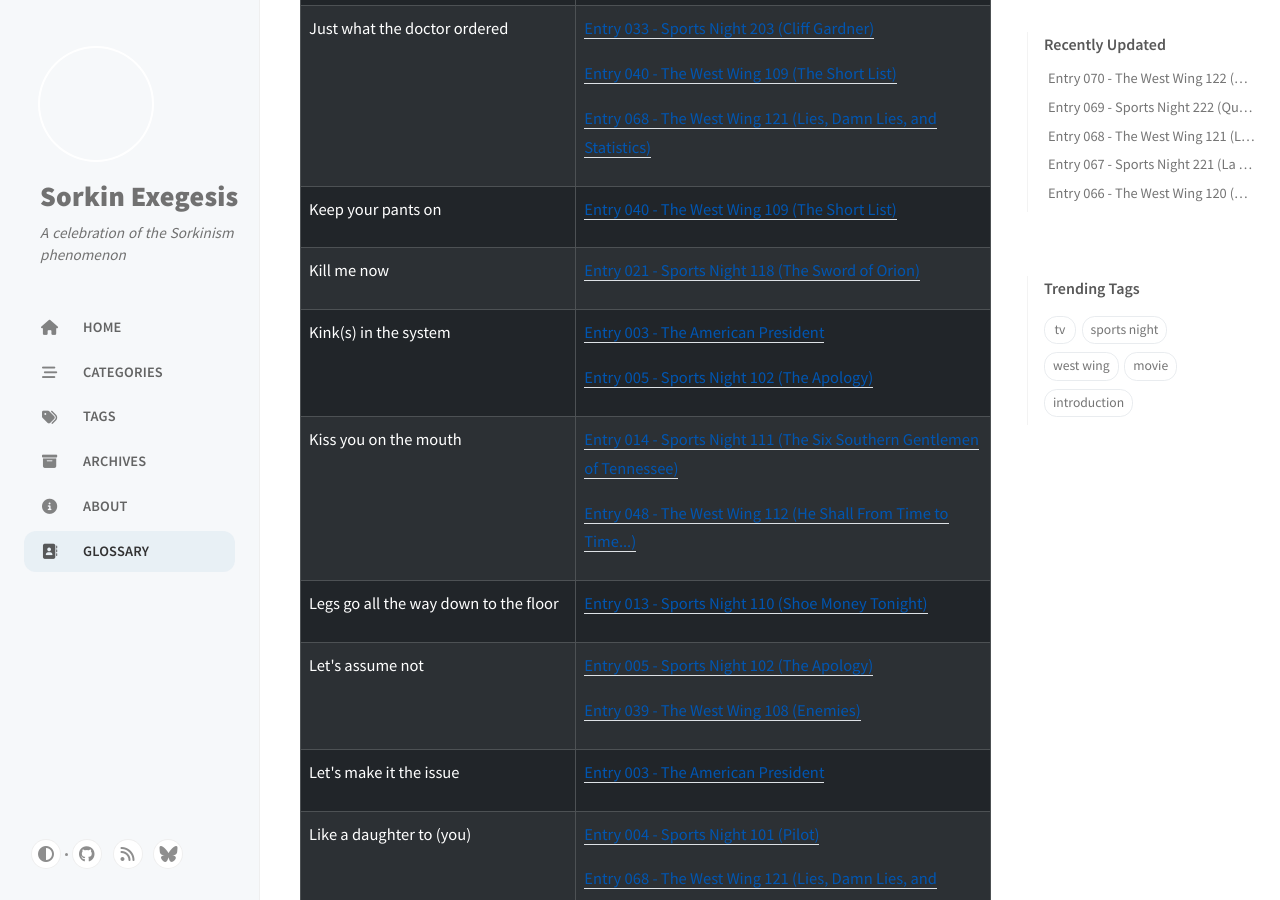
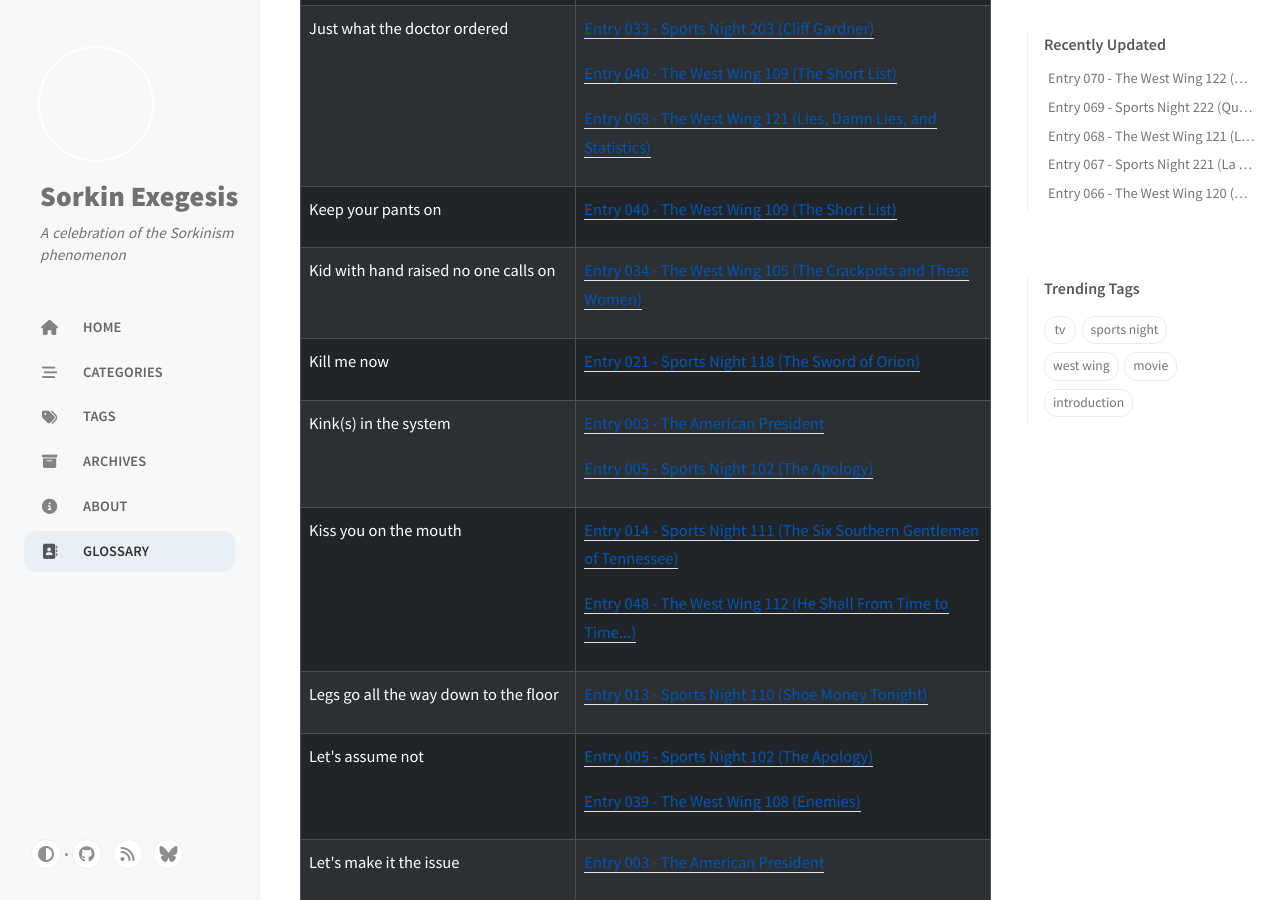
Before and after one commit to sykesjd/sorkin-exegesis, a Jekyll site: the page built from _tabs/glossary.md, in a window 1280 px wide and 900 px high, scrolled down 14133 px. Built offline with Jekyll 4.4.1, drawn with Linux system fonts in a browser that asks for light colours; cached includes are drawn as plain includes; comment, search, counter and statistics services are not loaded.

Commit message:
TSR is really quite something

```diff
--- a/_posts/2025-11-14-west-wing-105.md
+++ b/_posts/2025-11-14-west-wing-105.md
@@ -715,6 +715,8 @@
 
 Does it technically count as racist if you use Yiddish to insult a Jew? Asking for a friend...
 
+### NEW Dialogue Motif: Kid with hand raised no one calls on
+
 > TOBY: He's about to have a press conference. Let me talk to him about the gun thing, we'll just leave Hollywood for some other time.
 >
 > C.J.: Since when do you need help talking to the President?
```
